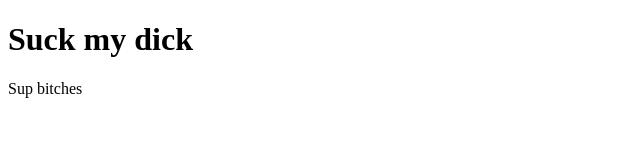
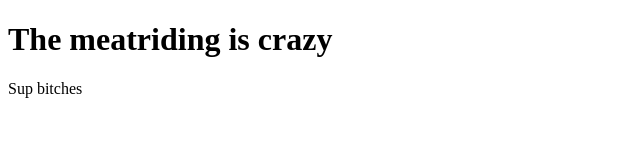
Before and after one commit to Fraydoh/Fraydoh-Website, a plain HTML site: page Home.html in a window 1280 px wide. Shown: the whole page, without its empty margins (0-640 px from the left). Drawn offline with Linux system fonts and the light colour scheme.

Commit message:
Add files via upload

```diff
--- a/Home.html
+++ b/Home.html
@@ -4,7 +4,7 @@
     <title>Welcome to my Website</title>
 </head>
 <body>
-    <h1>Suck my dick</h1>
+    <h1>The meatriding is crazy</h1>
     <p>Sup bitches
     </p>
 
```
